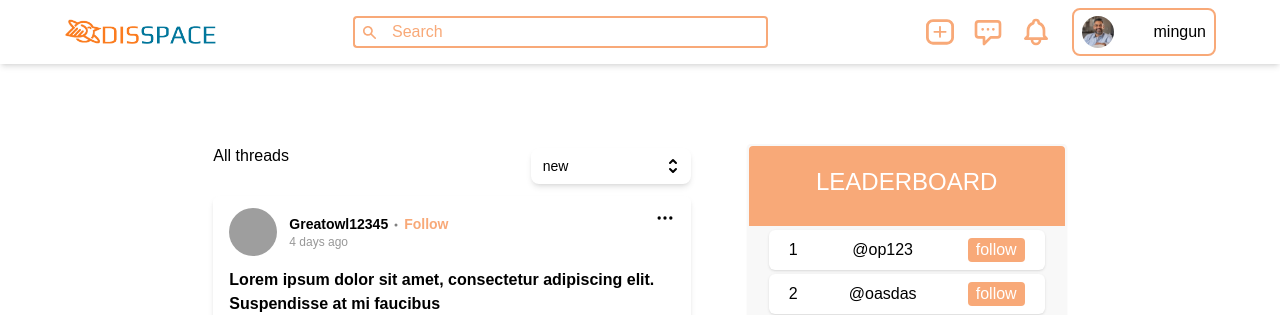
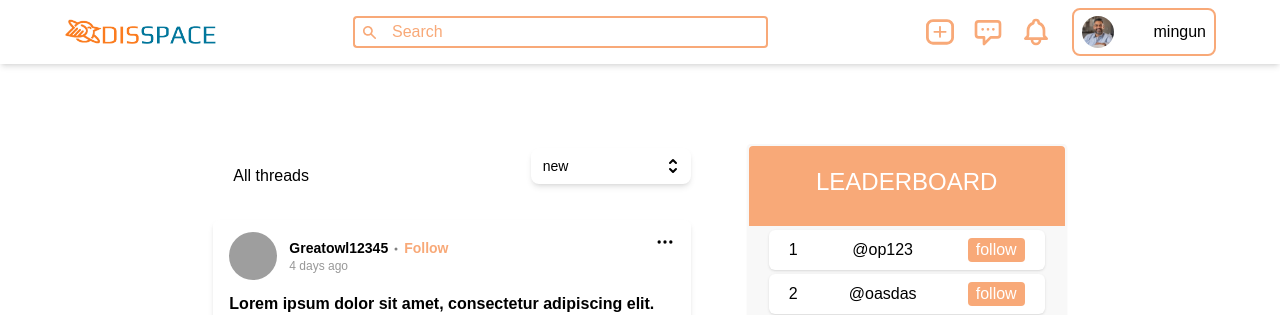
Before and after one commit to ovisannn/disspace-UI, a Next.js app: page / in a window 1280 px wide. Shown: the top 315 px of the page. Built offline with nearby package versions, Linux system fonts and the light colour scheme; grey boxes are pictures that could not be loaded.

Commit message:
Update index.js
mbenahin letak all threads dikit

```diff
--- a/pages/index.js
+++ b/pages/index.js
@@ -16,7 +16,7 @@ export default function Home() {
             {/* thread */}
             <div className=''>
               <div className='flex flex-row justify-between'>
-                <div>
+                <div className='p-5'>
                   All threads
                 </div>
                 <div>
```
